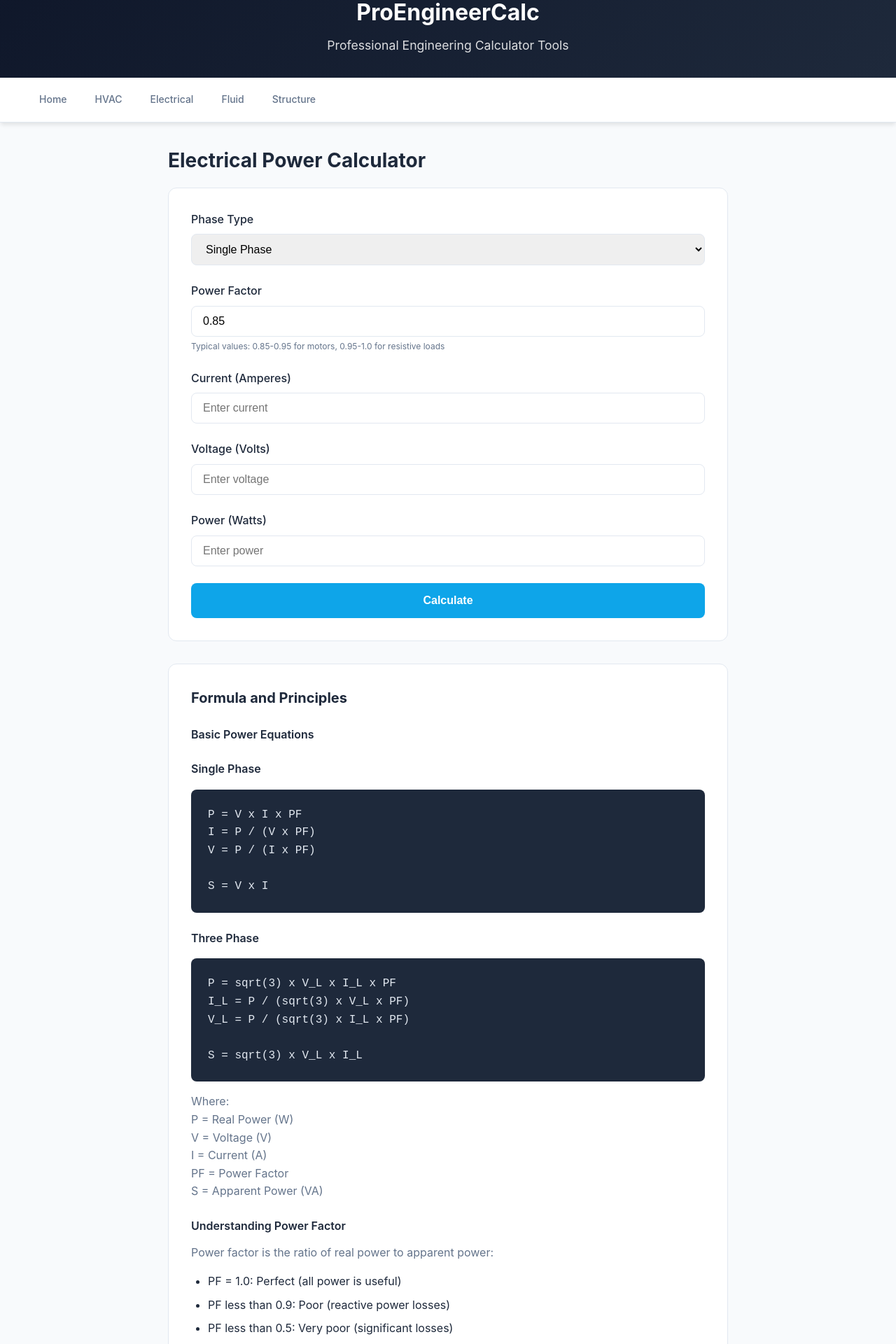
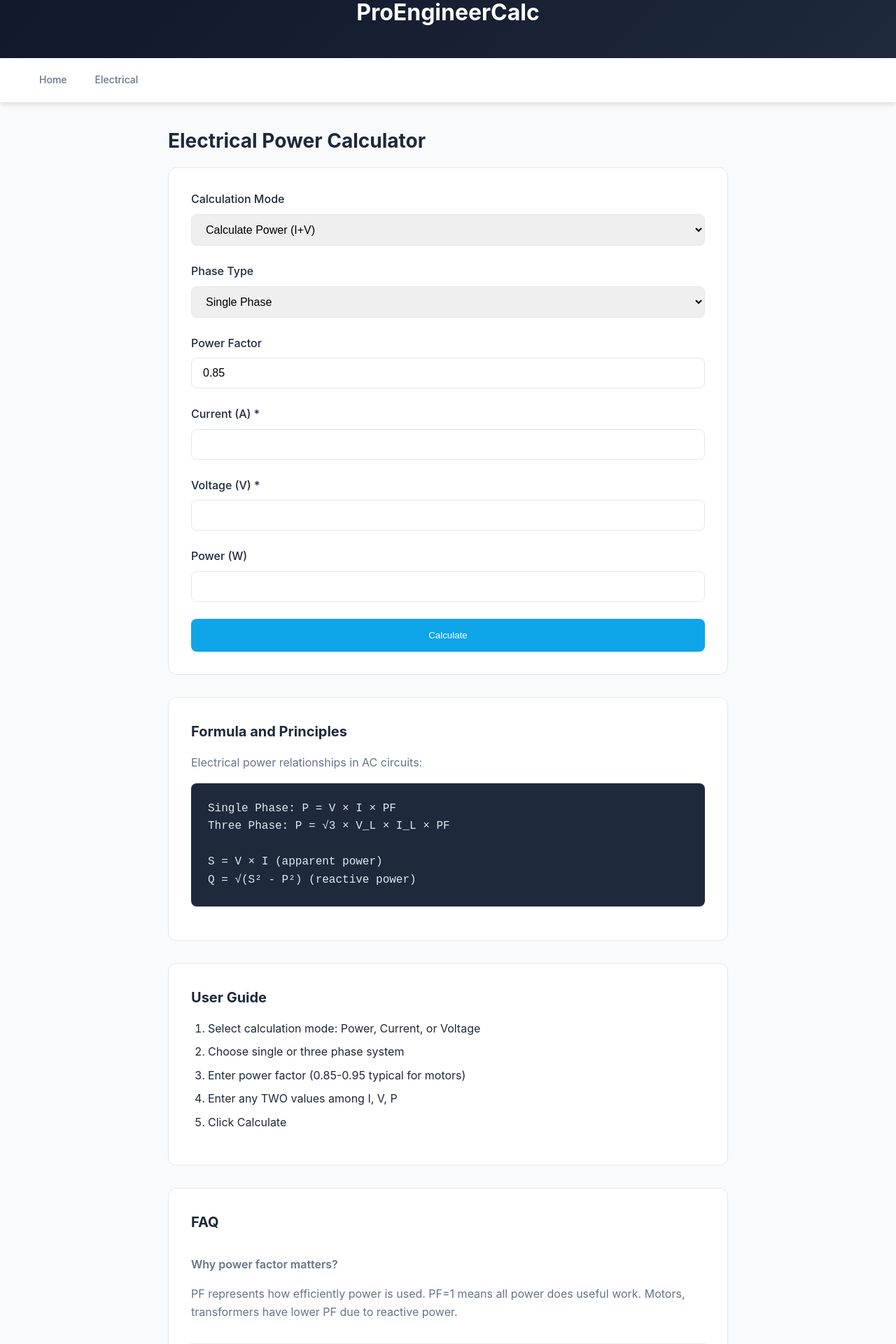
Before and after one commit to Longhaier/proengineercalc.xyz, a Next.js app: page /calculators/power in a window 1280 px wide. Shown: the part 40-1960 px from the top of the page at 70% size. Built offline with nearby package versions, Linux system fonts and the light colour scheme.

Commit message:
Add bidirectional power and voltage drop calculators with full content

```diff
--- a/app/calculators/power/page.tsx
+++ b/app/calculators/power/page.tsx
@@ -3,282 +3,104 @@
 import { useState } from 'react'
 import Link from 'next/link'
 
-export default function PowerCalculator() {
-  const [current, setCurrent] = useState<string>('')
-  const [voltage, setVoltage] = useState<string>('')
-  const [power, setPower] = useState<string>('')
-  const [pf, setPf] = useState<number>(0.85)
-  const [phase, setPhase] = useState<string>('single')
-  const [results, setResults] = useState<{
-    current: number
-    voltage: number
-    power: number
-    apparentPower: number
-  } | null>(null)
+export default function Power() {
+  const [mode, setMode] = useState('power')
+  const [current, setCurrent] = useState('')
+  const [voltage, setVoltage] = useState('')
+  const [power, setPower] = useState('')
+  const [pf, setPf] = useState('0.85')
+  const [phase, setPhase] = useState('single')
+  const [result, setResult] = useState<any>(null)
 
   const calculate = () => {
-    let calculatedCurrent = 0
-    let calculatedVoltage = 0
-    let calculatedPower = 0
+    const I = parseFloat(current)
+    const V = parseFloat(voltage)
+    const P = parseFloat(power)
+    const PF = parseFloat(pf) || 0.85
 
-    if (current !== '' && voltage !== '') {
-      calculatedCurrent = Number(current)
-      calculatedVoltage = Number(voltage)
-      if (phase === 'single') {
-        calculatedPower = calculatedCurrent * calculatedVoltage * pf
-      } else {
-        calculatedPower = Math.sqrt(3) * calculatedCurrent * calculatedVoltage * pf
-      }
-    } else if (current !== '' && power !== '') {
-      calculatedCurrent = Number(current)
-      calculatedPower = Number(power)
-      if (phase === 'single') {
-        calculatedVoltage = calculatedPower / (calculatedCurrent * pf)
-      } else {
-        calculatedVoltage = calculatedPower / (Math.sqrt(3) * calculatedCurrent * pf)
-      }
-    } else if (voltage !== '' && power !== '') {
-      calculatedVoltage = Number(voltage)
-      calculatedPower = Number(power)
-      if (phase === 'single') {
-        calculatedCurrent = calculatedPower / (calculatedVoltage * pf)
-      } else {
-        calculatedCurrent = calculatedPower / (Math.sqrt(3) * calculatedVoltage * pf)
-      }
-    }
-
-    if (calculatedCurrent > 0 && calculatedVoltage > 0 && calculatedPower > 0) {
-      const apparentPower = phase === 'single'
-        ? calculatedCurrent * calculatedVoltage
-        : Math.sqrt(3) * calculatedCurrent * calculatedVoltage
-
-      setResults({
-        current: Math.round(calculatedCurrent * 100) / 100,
-        voltage: Math.round(calculatedVoltage * 100) / 100,
-        power: Math.round(calculatedPower * 100) / 100,
-        apparentPower: Math.round(apparentPower * 100) / 100
-      })
+    if (mode === 'power' && I && V) {
+      const realP = phase === 'single' ? I * V * PF : Math.sqrt(3) * I * V * PF
+      const apparent = phase === 'single' ? I * V : Math.sqrt(3) * I * V
+      setResult({ power: realP.toFixed(0), apparent: apparent.toFixed(0), reactive: Math.sqrt(Math.pow(apparent,2)-Math.pow(realP,2)).toFixed(0) })
+    } else if (mode === 'current' && V && P) {
+      const Icalc = phase === 'single' ? P / (V * PF) : P / (Math.sqrt(3) * V * PF)
+      setResult({ current: Icalc.toFixed(2) })
+    } else if (mode === 'voltage' && I && P) {
+      const Vcalc = phase === 'single' ? P / (I * PF) : P / (Math.sqrt(3) * I * PF)
+      setResult({ voltage: Vcalc.toFixed(1) })
     }
   }
 
   return (
     <>
-      <header className="header">
-        <div className="container header-content">
-          <h1 className="logo">
-            <Link href="/">ProEngineerCalc</Link>
-          </h1>
-          <p className="tagline">Professional Engineering Calculator Tools</p>
-        </div>
-      </header>
-
-      <nav className="nav">
-        <div className="container nav-inner">
-          <Link href="/">Home</Link>
-          <Link href="/calculators/hvac">HVAC</Link>
-          <Link href="/calculators/electrical">Electrical</Link>
-          <Link href="/calculators/fluid">Fluid</Link>
-          <Link href="/calculators/structure">Structure</Link>
-        </div>
-      </nav>
-
+      <header className="header"><div className="container header-content"><h1 className="logo"><Link href="/">ProEngineerCalc</Link></h1></div></header>
+      <nav className="nav"><div className="container nav-inner"><Link href="/">Home</Link><Link href="/calculators/electrical">Electrical</Link></div></nav>
       <main className="container">
         <div className="calculator-container">
-          <h1 style={{ fontSize: '1.75rem', fontWeight: 700, margin: '2rem 0 1rem' }}>
-            Electrical Power Calculator
-          </h1>
-
+          <h1 style={{fontSize:'1.75rem',fontWeight:700,margin:'2rem 0 1rem'}}>Electrical Power Calculator</h1>
           <div className="calculator-form">
-            <div className="form-group">
-              <label>Phase Type</label>
-              <select value={phase} onChange={(e) => setPhase(e.target.value)}>
+            <div className="form-group"><label>Calculation Mode</label>
+              <select value={mode} onChange={(e)=>setMode(e.target.value)}>
+                <option value="power">Calculate Power (I+V)</option>
+                <option value="current">Calculate Current (P+V)</option>
+                <option value="voltage">Calculate Voltage (P+I)</option>
+              </select>
+            </div>
+            <div className="form-group"><label>Phase Type</label>
+              <select value={phase} onChange={(e)=>setPhase(e.target.value)}>
                 <option value="single">Single Phase</option>
                 <option value="three">Three Phase</option>
               </select>
             </div>
-
-            <div className="form-group">
-              <label>Power Factor</label>
-              <input
-                type="number"
-                value={pf}
-                onChange={(e) => setPf(Number(e.target.value))}
-                min={0}
-                max={1}
-                step={0.01}
-              />
-              <p className="hint">Typical values: 0.85-0.95 for motors, 0.95-1.0 for resistive loads</p>
-            </div>
-
-            <div className="form-group">
-              <label>Current (Amperes)</label>
-              <input
-                type="number"
-                value={current}
-                onChange={(e) => setCurrent(e.target.value)}
-                placeholder="Enter current"
-              />
-            </div>
-
-            <div className="form-group">
-              <label>Voltage (Volts)</label>
-              <input
-                type="number"
-                value={voltage}
-                onChange={(e) => setVoltage(e.target.value)}
-                placeholder="Enter voltage"
-              />
-            </div>
-
-            <div className="form-group">
-              <label>Power (Watts)</label>
-              <input
-                type="number"
-                value={power}
-                onChange={(e) => setPower(e.target.value)}
-                placeholder="Enter power"
-              />
-            </div>
-
-            <button
-              onClick={calculate}
-              style={{
-                width: '100%',
-                padding: '1rem',
-                background: 'var(--primary)',
-                color: 'white',
-                border: 'none',
-                borderRadius: '8px',
-                fontSize: '1rem',
-                fontWeight: 600,
-                cursor: 'pointer'
-              }}
-            >
-              Calculate
-            </button>
-
-            {results && (
+            <div className="form-group"><label>Power Factor</label><input type="number" value={pf} onChange={(e)=>setPf(e.target.value)} step="0.01"/></div>
+            <div className="form-group"><label>Current (A) {mode==='current'?'':'*'}</label><input type="number" value={current} onChange={(e)=>setCurrent(e.target.value)}/></div>
+            <div className="form-group"><label>Voltage (V) {mode==='voltage'?'':'*'}</label><input type="number" value={voltage} onChange={(e)=>setVoltage(e.target.value)}/></div>
+            <div className="form-group"><label>Power (W) {mode==='power'?'':'*'}</label><input type="number" value={power} onChange={(e)=>setPower(e.target.value)}/></div>
+            <button onClick={calculate} style={{width:'100%',padding:'1rem',background:'var(--primary)',color:'white',border:'none',borderRadius:'8px'}}>Calculate</button>
+            {result && (
               <div className="result-group">
-                <h4>Results</h4>
-                <div className="result-item">
-                  <span className="result-label">Current</span>
-                  <span className="result-value">{results.current} A</span>
-                </div>
-                <div className="result-item">
-                  <span className="result-label">Voltage</span>
-                  <span className="result-value">{results.voltage} V</span>
-                </div>
-                <div className="result-item">
-                  <span className="result-label">Real Power (P)</span>
-                  <span className="result-value">{results.power} W</span>
-                </div>
-                <div className="result-item">
-                  <span className="result-label">Apparent Power (S)</span>
-                  <span className="result-value">{results.apparentPower} VA</span>
-                </div>
+                {result.power && <div className="result-item"><span className="result-label">Real Power</span><span className="result-value">{result.power} W</span></div>}
+                {result.apparent && <div className="result-item"><span className="result-label">Apparent Power</span><span className="result-value">{result.apparent} VA</span></div>}
+                {result.reactive && <div className="result-item"><span className="result-label">Reactive Power</span><span className="result-value">{result.reactive} VAR</span></div>}
+                {result.current && <div className="result-item"><span className="result-label">Current</span><span className="result-value">{result.current} A</span></div>}
+                {result.voltage && <div className="result-item"><span className="result-label">Voltage</span><span className="result-value">{result.voltage} V</span></div>}
               </div>
             )}
           </div>
-
           <div className="content-section">
             <h2>Formula and Principles</h2>
-
-            <h3>Basic Power Equations</h3>
-
-            <h3>Single Phase</h3>
+            <p>Electrical power relationships in AC circuits:</p>
             <div className="formula-box">
-              P = V x I x PF<br/>
-              I = P / (V x PF)<br/>
-              V = P / (I x PF)<br/><br/>
-              S = V x I
+              Single Phase: P = V × I × PF<br/>
+              Three Phase: P = √3 × V_L × I_L × PF<br/><br/>
+              S = V × I (apparent power)<br/>
+              Q = √(S² - P²) (reactive power)
             </div>
-
-            <h3>Three Phase</h3>
-            <div className="formula-box">
-              P = sqrt(3) x V_L x I_L x PF<br/>
-              I_L = P / (sqrt(3) x V_L x PF)<br/>
-              V_L = P / (sqrt(3) x I_L x PF)<br/><br/>
-              S = sqrt(3) x V_L x I_L
-            </div>
-
-            <p>Where:<br/>
-            P = Real Power (W)<br/>
-            V = Voltage (V)<br/>
-            I = Current (A)<br/>
-            PF = Power Factor<br/>
-            S = Apparent Power (VA)</p>
-
-            <h3>Understanding Power Factor</h3>
-            <p>Power factor is the ratio of real power to apparent power:</p>
-            <ul>
-              <li>PF = 1.0: Perfect (all power is useful)</li>
-              <li>PF less than 0.9: Poor (reactive power losses)</li>
-              <li>PF less than 0.5: Very poor (significant losses)</li>
-            </ul>
           </div>
-
           <div className="content-section">
             <h2>User Guide</h2>
-
-            <h3>How to Use</h3>
             <ol>
-              <li>Select phase type (single or three)</li>
-              <li>Enter power factor (or use default 0.85)</li>
-              <li>Enter any TWO of: Current, Voltage, or Power</li>
-              <li>Click Calculate to find the third value</li>
+              <li>Select calculation mode: Power, Current, or Voltage</li>
+              <li>Choose single or three phase system</li>
+              <li>Enter power factor (0.85-0.95 typical for motors)</li>
+              <li>Enter any TWO values among I, V, P</li>
+              <li>Click Calculate</li>
             </ol>
-
-            <h3>Common Applications</h3>
-            <ul>
-              <li><strong>Wire sizing:</strong> Calculate current from load power</li>
-              <li><strong>Transformer sizing:</strong> Calculate apparent power</li>
-              <li><strong>Circuit breaker selection:</strong> Verify current rating</li>
-              <li><strong>Energy audits:</strong> Analyze power consumption</li>
-            </ul>
           </div>
-
           <div className="content-section">
             <h2>FAQ</h2>
-
-            <div className="faq-item">
-              <p className="faq-question">Why do I need power factor?</p>
-              <p className="faq-answer">Power factor accounts for reactive power in AC circuits. Motors, transformers, and fluorescent lights create reactive power that does not do useful work but causes losses.</p>
-            </div>
-
-            <div className="faq-item">
-              <p className="faq-question">What is the difference between VA and Watts?</p>
-              <p className="faq-answer">Watts (W) measure actual useful power. VA measures apparent power (current x voltage). For DC systems they are equal. For AC with PF less than 1, W is less than VA.</p>
-            </div>
-
-            <div className="faq-item">
-              <p className="faq-question">When should I use three-phase calculations?</p>
-              <p className="faq-answer">Use three-phase for commercial/industrial loads, large motors, and building main service.</p>
-            </div>
+            <div className="faq-item"><p className="faq-question">Why power factor matters?</p><p className="faq-answer">PF represents how efficiently power is used. PF=1 means all power does useful work. Motors, transformers have lower PF due to reactive power.</p></div>
+            <div className="faq-item"><p className="faq-question">Single vs Three Phase?</p><p className="faq-answer">Three phase is used for industrial loads and long-distance power distribution. Single phase is common in residential.</p></div>
           </div>
-
           <div className="content-section">
             <h2>Related Cases</h2>
-
-            <h3>Case 1: Motor Circuit Design</h3>
-            <p>A 10 HP motor runs at 480V, three-phase with PF 0.89 and efficiency 92%. Real power = 10x746/0.92 = 8,109W. Current = 8,109 / (sqrt(3) x 480 x 0.89) = 10.9A. Wire should be sized for 125% = 13.6A minimum.</p>
-
-            <h3>Case 2: UPS Sizing</h3>
-            <p>Critical load: 5kW servers at 208V single-phase, PF 0.95. Apparent power = 5,000 / 0.95 = 5,263VA. For 30-minute backup at 48V, battery capacity = (5,263 / 48) x 0.5 = 55Ah minimum.</p>
+            <p><strong>Case 1:</strong> 10HP motor at 480V 3-phase: I = 7460/(480×0.89×√3) = 10.1A</p>
+            <p><strong>Case 2:</strong> 2000W load at 230V single phase: I = 2000/(230×0.9) = 9.7A</p>
           </div>
-
-          <div className="disclaimer">
-            <strong>Disclaimer:</strong> All calculations are for reference only.
-            Do not use these results as the final basis for engineering design.
-            Consult a licensed electrical engineer for actual installations.
-          </div>
+          <div className="disclaimer"><strong>Disclaimer:</strong> All calculations are for reference only.</div>
         </div>
       </main>
-
-      <footer>
-        <div className="container">
-          <p>2026 ProEngineerCalc. All rights reserved.</p>
-        </div>
-      </footer>
+      <footer><div className="container"><p>2026 ProEngineerCalc</p></div></footer>
     </>
   )
 }
```
Also changed, not shown: app/calculators/voltage-drop/page.tsx (+96 -15 lines).
